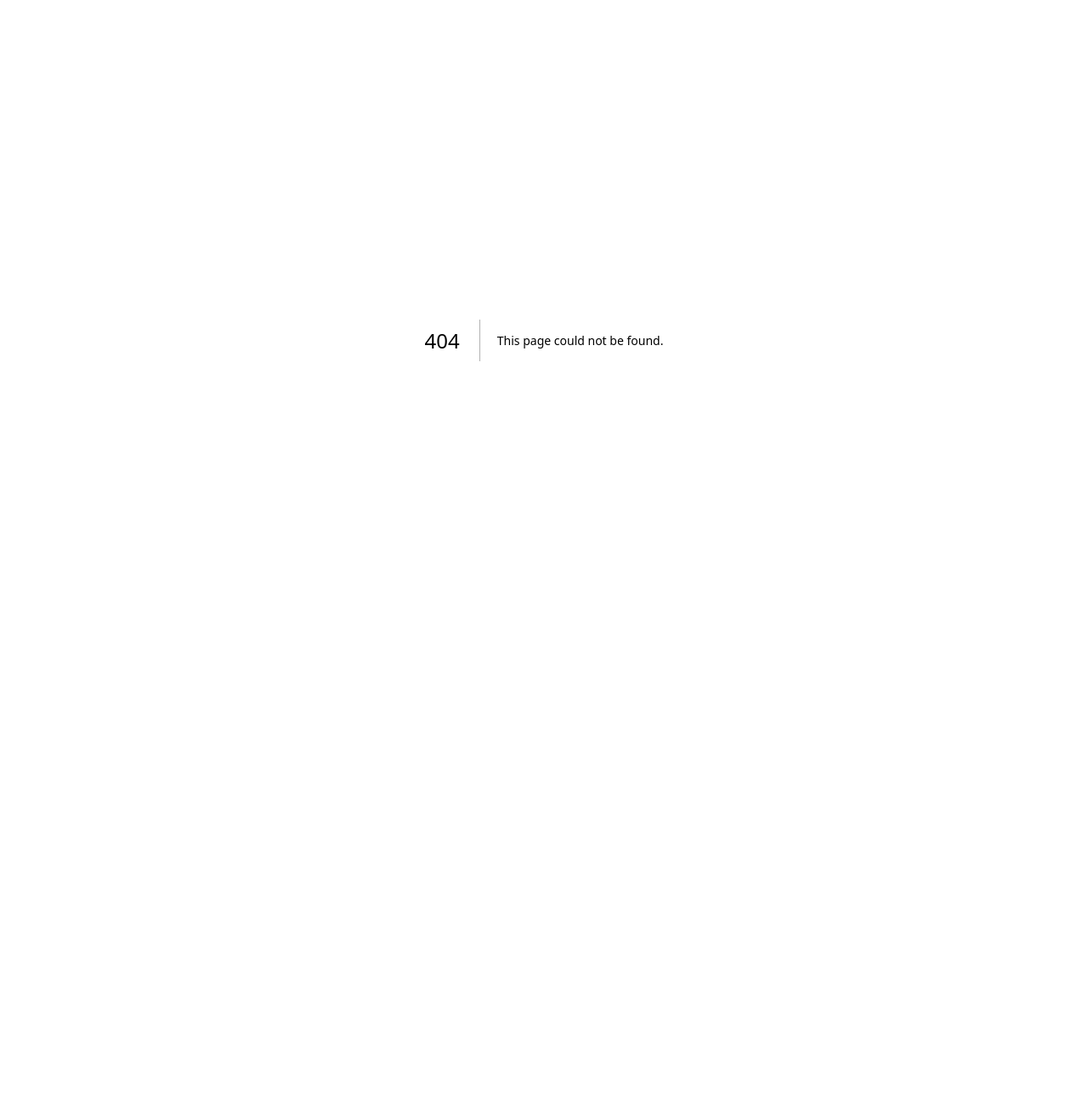
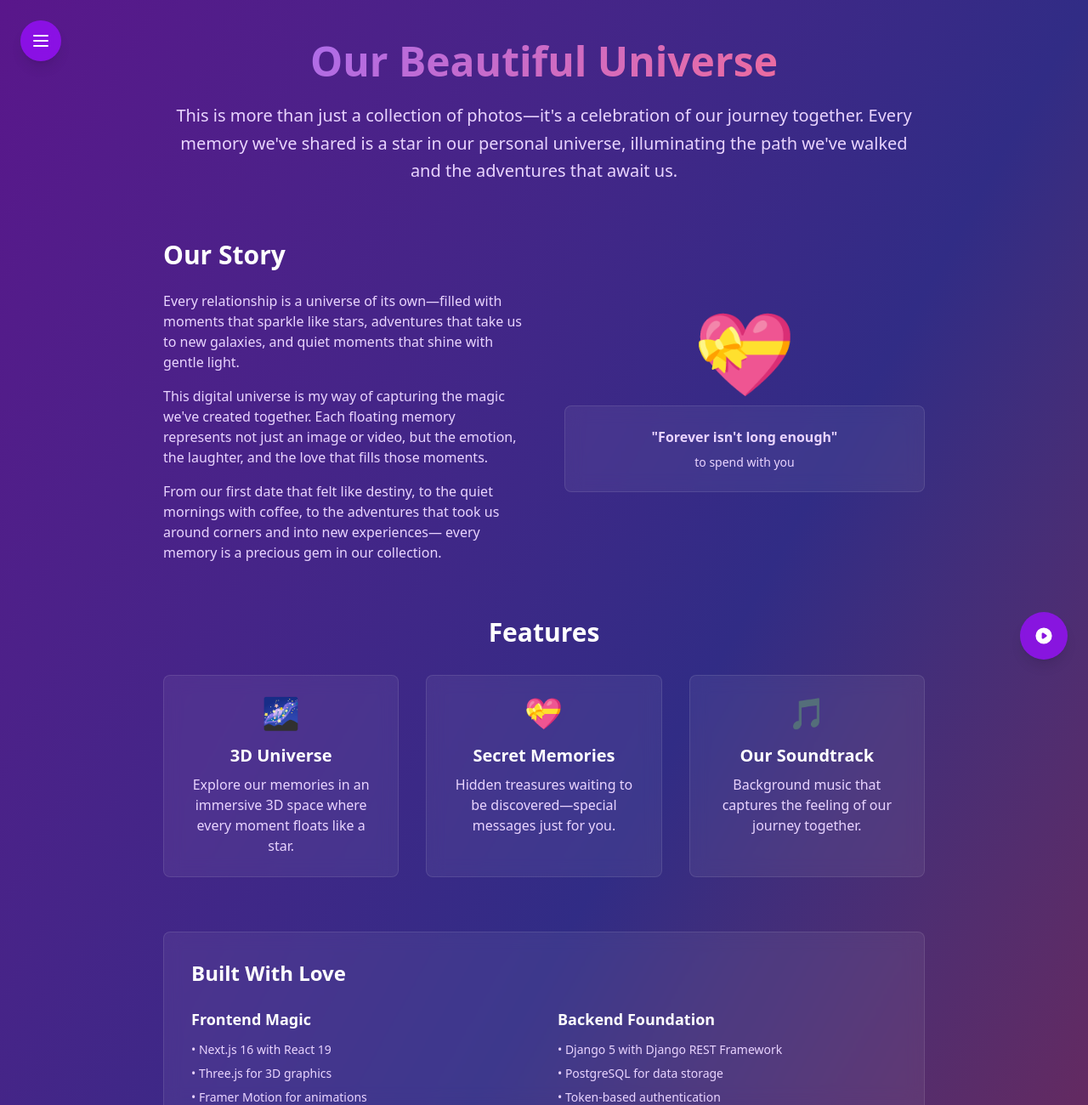
Before and after one commit to jstforher/unv, a Next.js app: page /about in a window 1280 px wide. Before the commit this address had no page. Shown: the top 1300 px of the page at 85% size. Before the commit the page ends 800 px from the top, so only its background shows below. Built offline with nearby package versions, Linux system fonts and the light colour scheme.

Commit message:
Auto-commit: Agent tool execution

```diff
--- /dev/null
+++ b/src/app/about/page.tsx
@@ -0,0 +1,206 @@
+'use client';
+
+import { useState, useEffect } from 'react';
+import Link from 'next/link';
+import { SideNavigation } from '@/components/ui/SideNavigation';
+import { MusicToggle } from '@/components/ui/MusicToggle';
+
+export default function AboutPage() {
+  const [mounted, setMounted] = useState(false);
+
+  useEffect(() => {
+    setMounted(true);
+  }, []);
+
+  if (!mounted) return null;
+
+  return (
+    <div className="min-h-screen bg-gradient-to-br from-purple-900 via-indigo-900 to-pink-900">
+      {/* Navigation */}
+      <SideNavigation />
+
+      {/* Music Toggle */}
+      <MusicToggle />
+
+      {/* Main Content */}
+      <div className="container mx-auto px-6 py-12">
+        <div className="max-w-4xl mx-auto">
+          {/* Header */}
+          <div className="text-center mb-16">
+            <h1 className="text-4xl md:text-5xl font-bold text-white mb-6 text-gradient">
+              Our Beautiful Universe
+            </h1>
+            <p className="text-xl text-purple-200 leading-relaxed">
+              This is more than just a collection of photos—it's a celebration of our journey together.
+              Every memory we've shared is a star in our personal universe, illuminating the path we've walked
+              and the adventures that await us.
+            </p>
+          </div>
+
+          {/* Story Section */}
+          <div className="grid md:grid-cols-2 gap-12 items-center mb-16">
+            <div>
+              <h2 className="text-3xl font-bold text-white mb-6">Our Story</h2>
+              <div className="space-y-4 text-purple-200">
+                <p>
+                  Every relationship is a universe of its own—filled with moments that sparkle like stars,
+                  adventures that take us to new galaxies, and quiet moments that shine with gentle light.
+                </p>
+                <p>
+                  This digital universe is my way of capturing the magic we've created together.
+                  Each floating memory represents not just an image or video, but the emotion, the laughter,
+                  and the love that fills those moments.
+                </p>
+                <p>
+                  From our first date that felt like destiny, to the quiet mornings with coffee,
+                  to the adventures that took us around corners and into new experiences—
+                  every memory is a precious gem in our collection.
+                </p>
+              </div>
+            </div>
+            <div className="text-center">
+              <div className="text-8xl mb-4 float-animation">💝</div>
+              <div className="glass rounded-lg p-6 text-purple-200">
+                <p className="font-semibold mb-2">"Forever isn't long enough"</p>
+                <p className="text-sm">to spend with you</p>
+              </div>
+            </div>
+          </div>
+
+          {/* Features Section */}
+          <div className="mb-16">
+            <h2 className="text-3xl font-bold text-white mb-8 text-center">Features</h2>
+            <div className="grid md:grid-cols-3 gap-8">
+              <div className="glass rounded-lg p-6 text-center">
+                <div className="text-4xl mb-4">🌌</div>
+                <h3 className="text-xl font-semibold text-white mb-2">3D Universe</h3>
+                <p className="text-purple-200">
+                  Explore our memories in an immersive 3D space where every moment floats like a star.
+                </p>
+              </div>
+              <div className="glass rounded-lg p-6 text-center">
+                <div className="text-4xl mb-4">💝</div>
+                <h3 className="text-xl font-semibold text-white mb-2">Secret Memories</h3>
+                <p className="text-purple-200">
+                  Hidden treasures waiting to be discovered—special messages just for you.
+                </p>
+              </div>
+              <div className="glass rounded-lg p-6 text-center">
+                <div className="text-4xl mb-4">🎵</div>
+                <h3 className="text-xl font-semibold text-white mb-2">Our Soundtrack</h3>
+                <p className="text-purple-200">
+                  Background music that captures the feeling of our journey together.
+                </p>
+              </div>
+            </div>
+          </div>
+
+          {/* Technical Details */}
+          <div className="glass rounded-lg p-8 mb-16">
+            <h2 className="text-2xl font-bold text-white mb-6">Built With Love</h2>
+            <div className="grid md:grid-cols-2 gap-8 text-purple-200">
+              <div>
+                <h3 className="text-lg font-semibold text-white mb-3">Frontend Magic</h3>
+                <ul className="space-y-2 text-sm">
+                  <li>• Next.js 16 with React 19</li>
+                  <li>• Three.js for 3D graphics</li>
+                  <li>• Framer Motion for animations</li>
+                  <li>• Tailwind CSS for styling</li>
+                  <li>• TypeScript for reliability</li>
+                </ul>
+              </div>
+              <div>
+                <h3 className="text-lg font-semibold text-white mb-3">Backend Foundation</h3>
+                <ul className="space-y-2 text-sm">
+                  <li>• Django 5 with Django REST Framework</li>
+                  <li>• PostgreSQL for data storage</li>
+                  <li>• Token-based authentication</li>
+                  <li>• Docker for deployment</li>
+                  <li>• Secure file uploads</li>
+                </ul>
+              </div>
+            </div>
+          </div>
+
+          {/* Timeline */}
+          <div className="mb-16">
+            <h2 className="text-3xl font-bold text-white mb-8 text-center">Our Journey</h2>
+            <div className="relative">
+              {/* Timeline line */}
+              <div className="absolute left-1/2 transform -translate-x-1/2 w-1 h-full bg-gradient-to-b from-purple-400 to-pink-400"></div>
+
+              {/* Timeline events */}
+              <div className="space-y-12">
+                <div className="flex items-center">
+                  <div className="flex-1 text-right pr-8">
+                    <div className="glass rounded-lg p-4 inline-block text-left">
+                      <h3 className="font-semibold text-white">The Beginning</h3>
+                      <p className="text-purple-200 text-sm">Where it all started</p>
+                    </div>
+                  </div>
+                  <div className="w-4 h-4 bg-purple-400 rounded-full z-10"></div>
+                  <div className="flex-1 pl-8"></div>
+                </div>
+
+                <div className="flex items-center">
+                  <div className="flex-1 pr-8"></div>
+                  <div className="w-4 h-4 bg-pink-400 rounded-full z-10"></div>
+                  <div className="flex-1 text-left pl-8">
+                    <div className="glass rounded-lg p-4 inline-block">
+                      <h3 className="font-semibold text-white">First Adventure</h3>
+                      <p className="text-purple-200 text-sm">Making memories together</p>
+                    </div>
+                  </div>
+                </div>
+
+                <div className="flex items-center">
+                  <div className="flex-1 text-right pr-8">
+                    <div className="glass rounded-lg p-4 inline-block text-left">
+                      <h3 className="font-semibold text-white">Growing Together</h3>
+                      <p className="text-purple-200 text-sm">Building our universe</p>
+                    </div>
+                  </div>
+                  <div className="w-4 h-4 bg-purple-400 rounded-full z-10"></div>
+                  <div className="flex-1 pl-8"></div>
+                </div>
+
+                <div className="flex items-center">
+                  <div className="flex-1 pr-8"></div>
+                  <div className="w-4 h-4 bg-pink-400 rounded-full z-10"></div>
+                  <div className="flex-1 text-left pl-8">
+                    <div className="glass rounded-lg p-4 inline-block">
+                      <h3 className="font-semibold text-white">Forever & Always</h3>
+                      <p className="text-purple-200 text-sm">Our journey continues...</p>
+                    </div>
+                  </div>
+                </div>
+              </div>
+            </div>
+          </div>
+
+          {/* Call to Action */}
+          <div className="text-center">
+            <h2 className="text-3xl font-bold text-white mb-6">Ready to Explore?</h2>
+            <p className="text-purple-200 mb-8 max-w-2xl mx-auto">
+              Our universe is waiting for you. Click below to start exploring the memories we've created together.
+            </p>
+            <div className="flex flex-col sm:flex-row gap-6 justify-center">
+              <Link
+                href="/universe"
+                className="romantic-btn px-8 py-4 text-lg font-semibold text-white rounded-full hover:scale-105 transform transition-all duration-300"
+              >
+                🌌 Enter Our Universe
+              </Link>
+              <Link
+                href="/memories"
+                className="px-8 py-4 text-lg font-semibold text-purple-200 border-2 border-purple-400/50 rounded-full hover:bg-purple-800/30 hover:border-purple-400 transform transition-all duration-300 hover:scale-105"
+              >
+                📸 Browse All Memories
+              </Link>
+            </div>
+          </div>
+        </div>
+      </div>
+    </div>
+  );
+}
```
